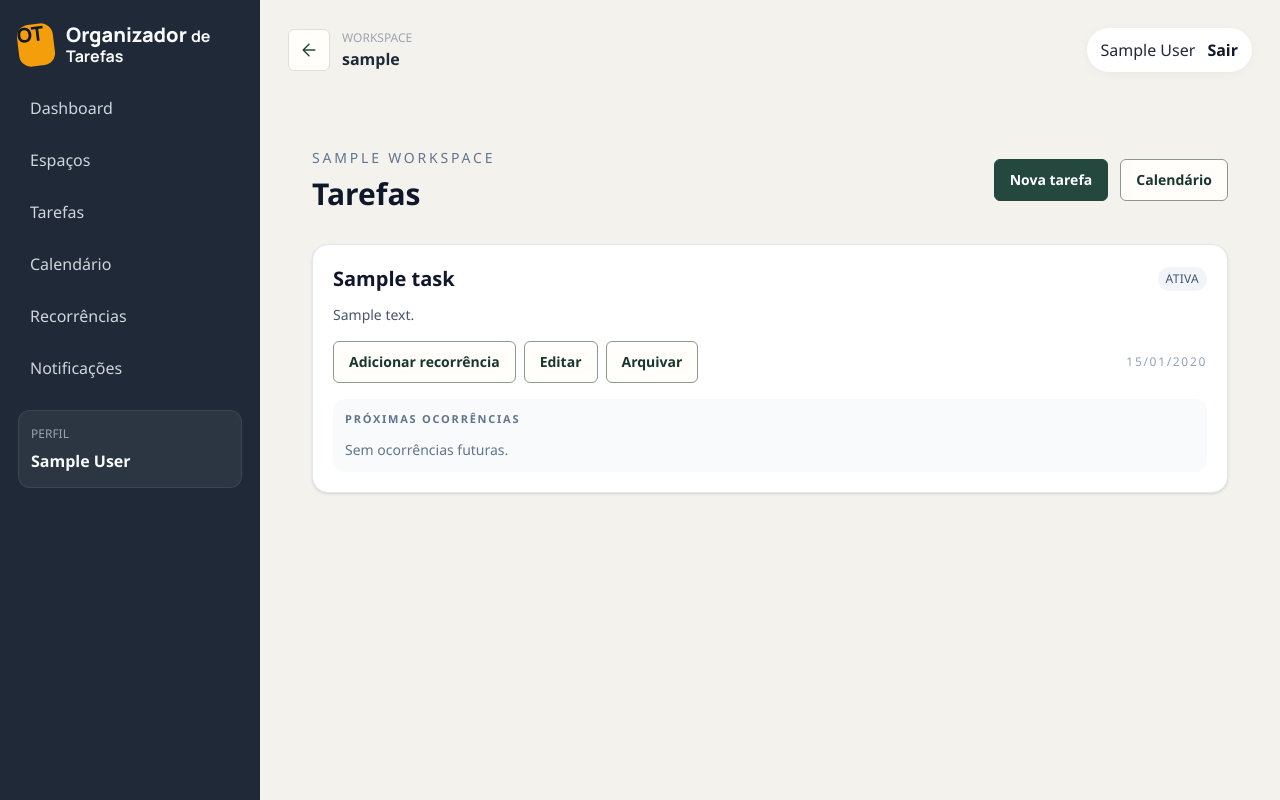
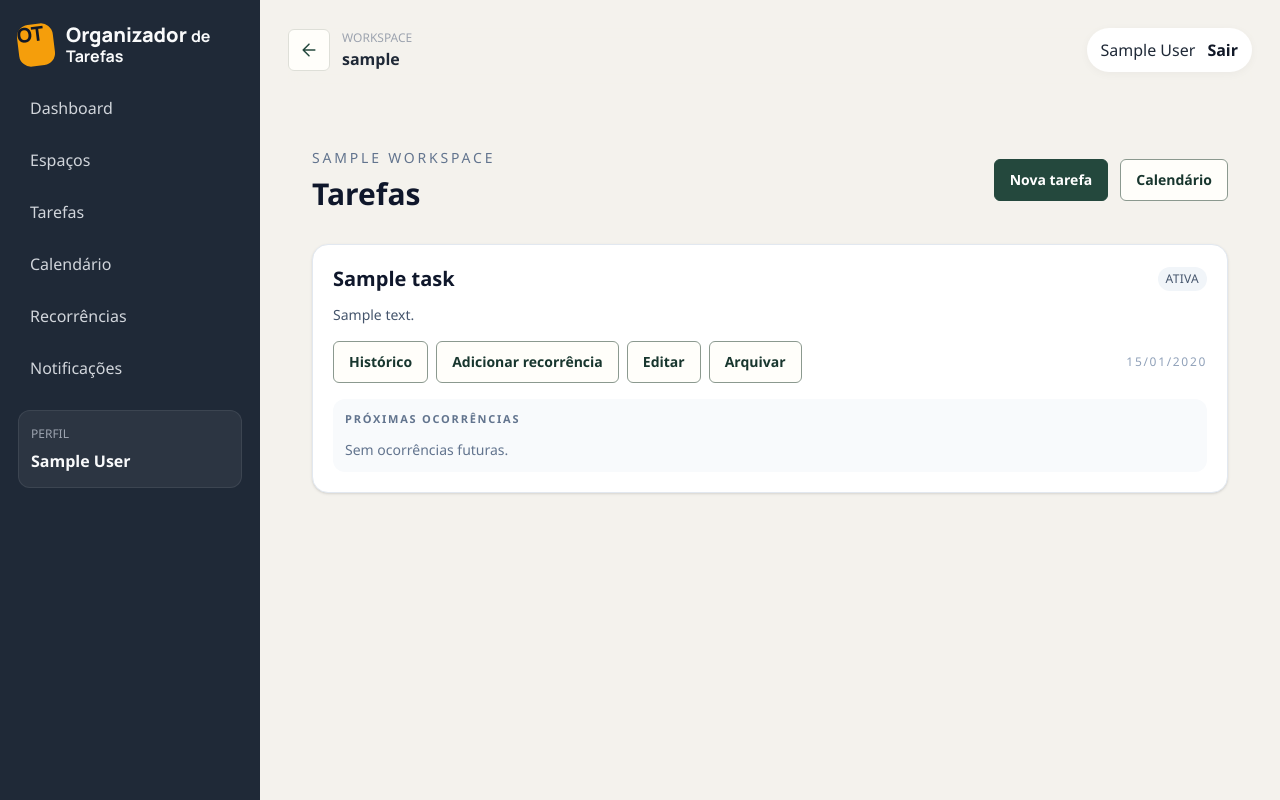
Before and after one commit to CarolMaini/sistema-tarefas, a Django app: page /tasks/workspaces/00000000-0000-0000-0000-000000000001/tasks/ in a window 1280 px wide. Run offline with Django 5.2, Linux system fonts and the light colour scheme; a user stored in the database is signed in; tables that the repository leaves empty hold one stand-in row (values such as "Sample post"); parts of the project's set-up code (start-up, migrations or seed data) failed here and were passed over.

Commit message:
feat: link task history from task list

```diff
--- a/src/templates/tasks/task_list.html
+++ b/src/templates/tasks/task_list.html
@@ -29,6 +29,7 @@
 
           <div class="mt-4 flex flex-wrap items-center justify-between gap-3">
             <div class="flex flex-wrap items-center gap-2">
+              <a href="{% url 'tasks:history' workspace.pk task.pk %}" class="app-button app-button-secondary">Histórico</a>
               {% if task.status == "active" %}
                 <a href="{% url 'scheduling:create' workspace.pk task.pk %}" class="app-button app-button-secondary">Adicionar recorrência</a>
               {% endif %}
```
